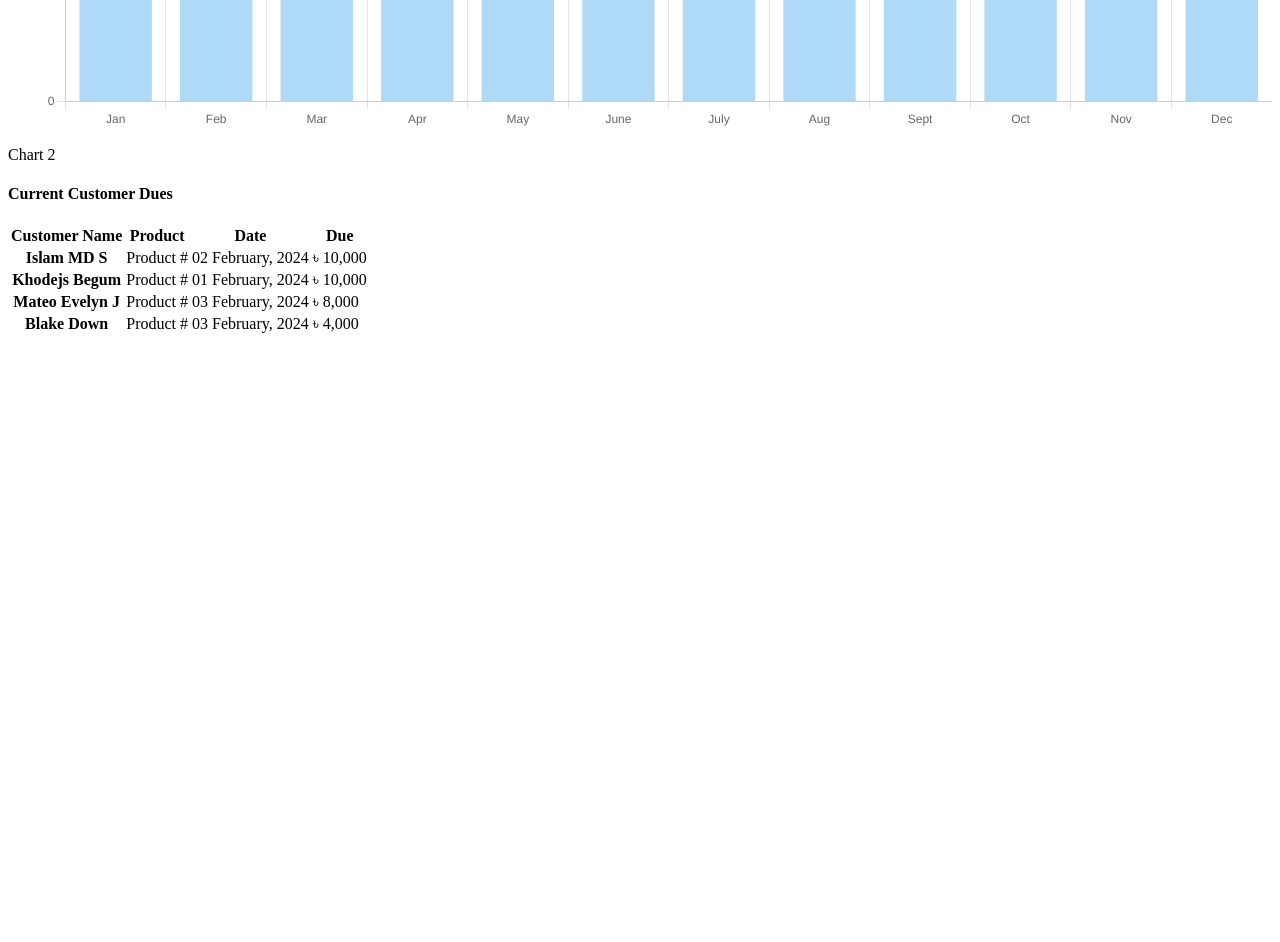
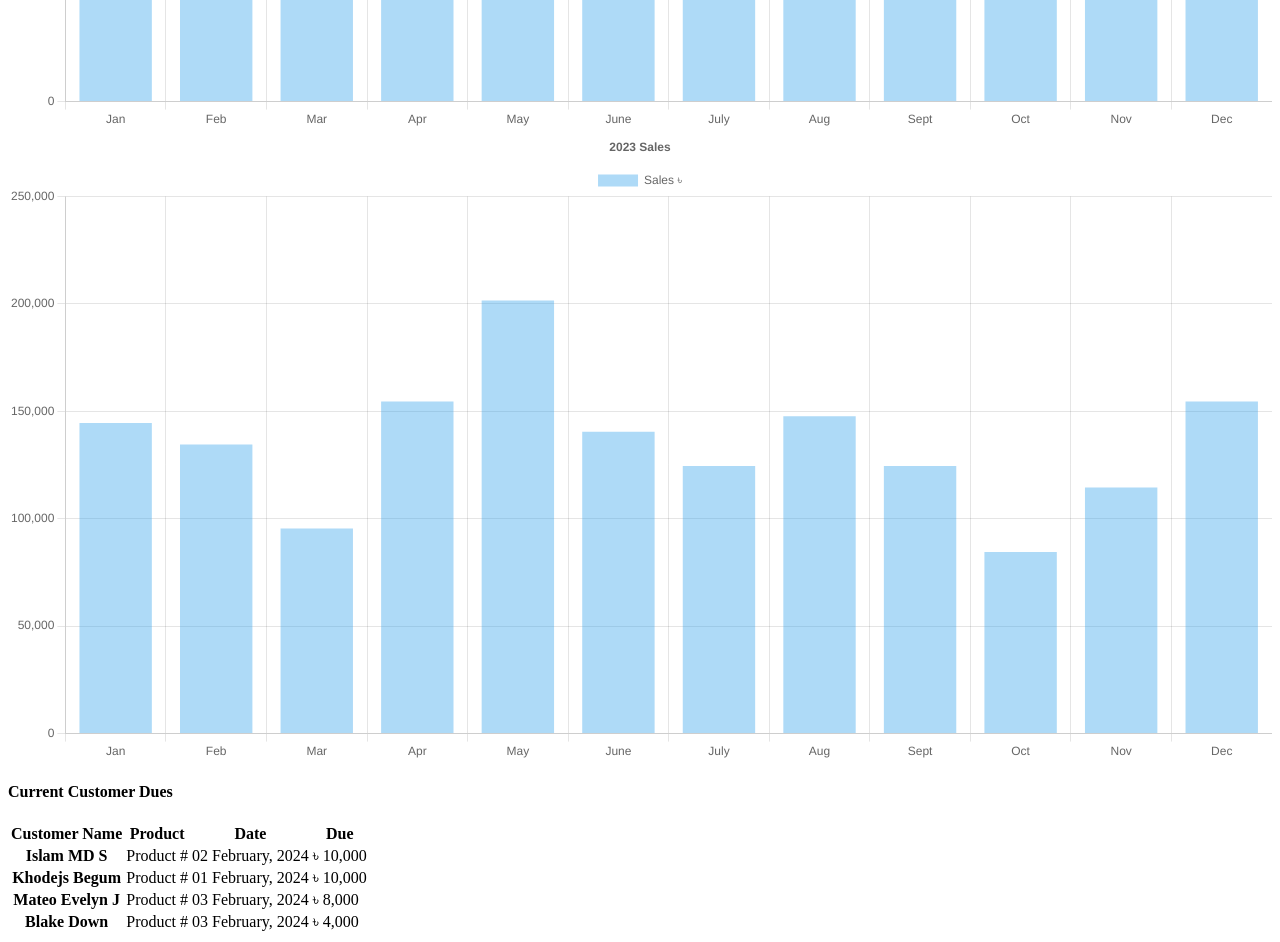
Before and after one commit to almustansir/tailwind_next_dahsboard, a Next.js app: page / in a window 1280 px wide. Shown: the part 1060-2002 px from the top of the page. Before the commit the page ends 1404 px from the top, so only its background shows below. Built offline with nearby package versions, Linux system fonts and the light colour scheme.

Commit message:
Added Basic Bar Charts

```diff
--- a/src/pages/index.tsx
+++ b/src/pages/index.tsx
@@ -36,7 +36,7 @@ export default function Home() {
               <BarChartComp />
             </div>
             <div className="flex items-center justify-center rounded bg-gray-50 h-80 border-2 border-gray-200">
-              <p className="text-2xl text-gray-400">Chart 2</p>
+              <BarChartComp />
             </div>
           </div>
           <h4 className=" text-2xl">Current Customer Dues</h4>
```
